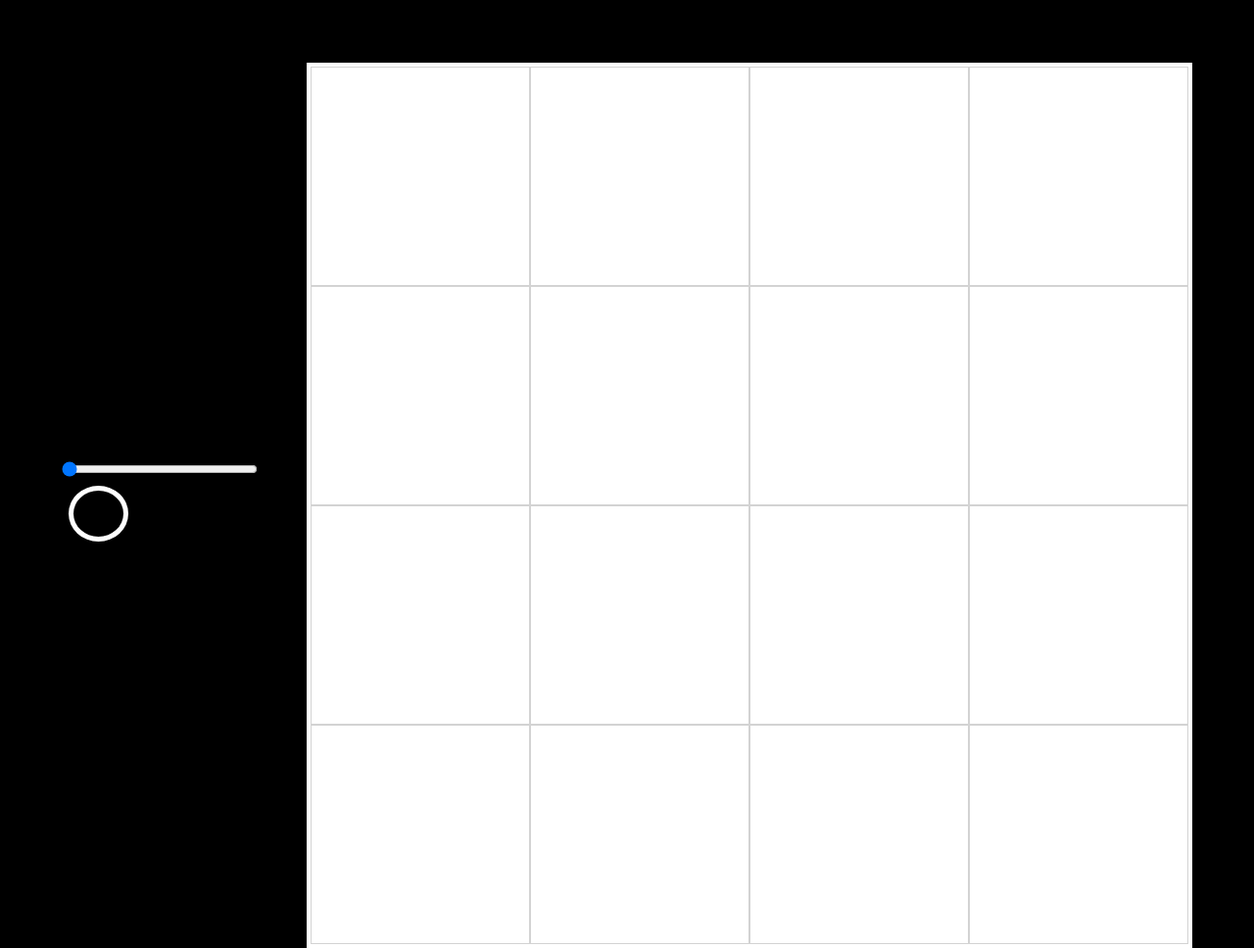
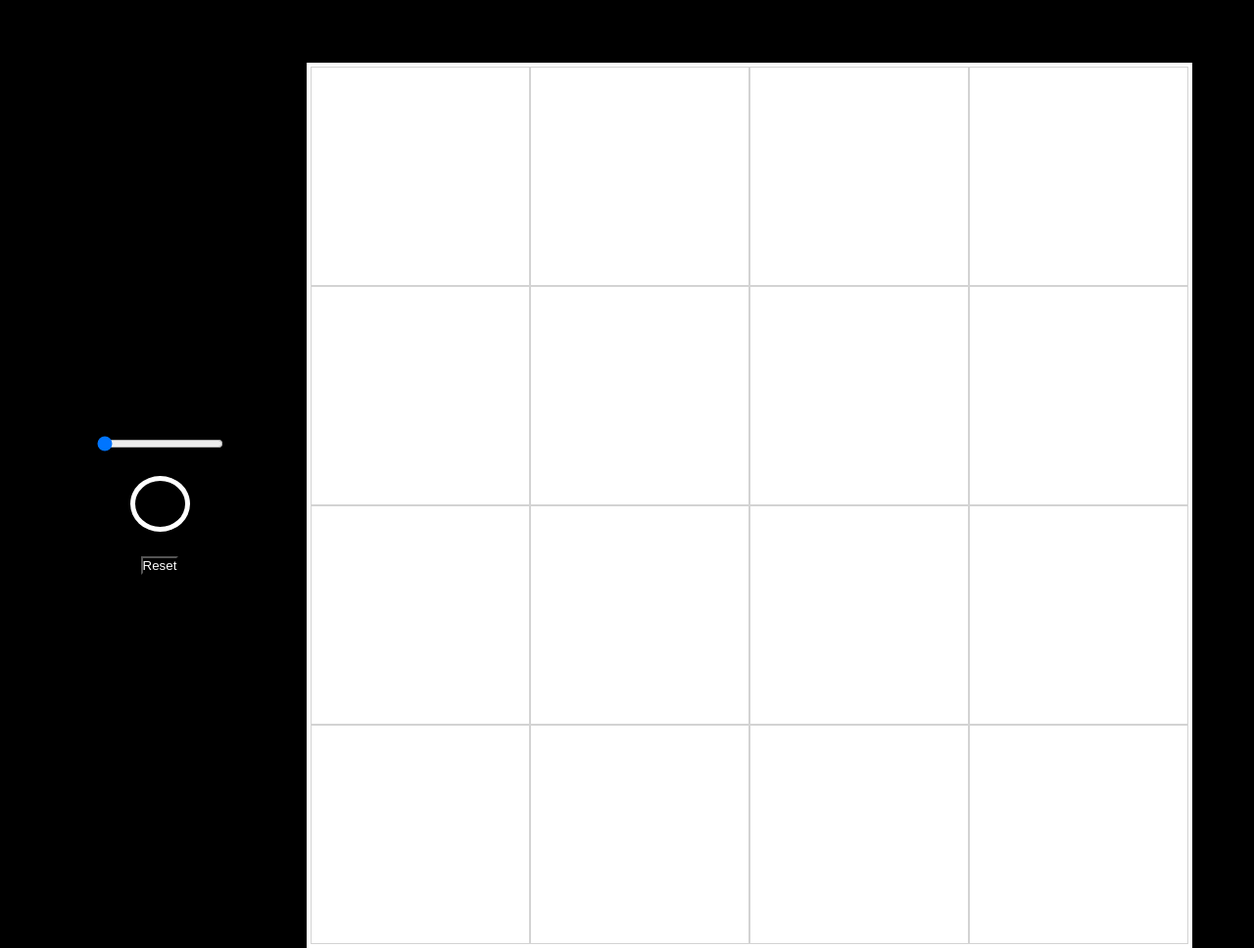
Before and after one commit to AJaggens/skecther, a plain HTML site: page index.html in a window 1280 px wide. Shown: the whole page at 98% size. Drawn offline with Linux system fonts and the light colour scheme.

Commit message:
minor edits

```diff
--- a/index.html
+++ b/index.html
@@ -9,10 +9,9 @@
     <body>
         <div id="main-container">
             <div id="control-group">
-                <input type="range" id="grid-size" min="4" max="100" step="2" value="4">
-                <div id="color-picker">
-                    <input type="color" id="curr-color" value="#000000">
-                </div>
+                <input type="range" id="grid-size" min="4" max="64" step="2" value="4">
+                <input type="color" id="curr-color" value="#000000">
+                <button>Reset</button>
             </div>
             <div id="cell-container">
             </div>
--- a/script.js
+++ b/script.js
@@ -68,3 +68,8 @@ function clearGrid() {
         gridContainer.removeChild(gridContainer.firstChild)
     }
 }
+
+function resetGrid() {
+    clearGrid()
+    generateGrid(cellcount)
+}
--- a/style.css
+++ b/style.css
@@ -35,8 +35,14 @@ body {
 #control-group {
     display: flex;
     flex-direction: column;
+    justify-content: center;
+    align-items: center;
     width: 200px;
     margin-right: 50px;
+}
+
+#control-group > * {
+    margin: 8px;
 }
 
 #set-color-button {
```
